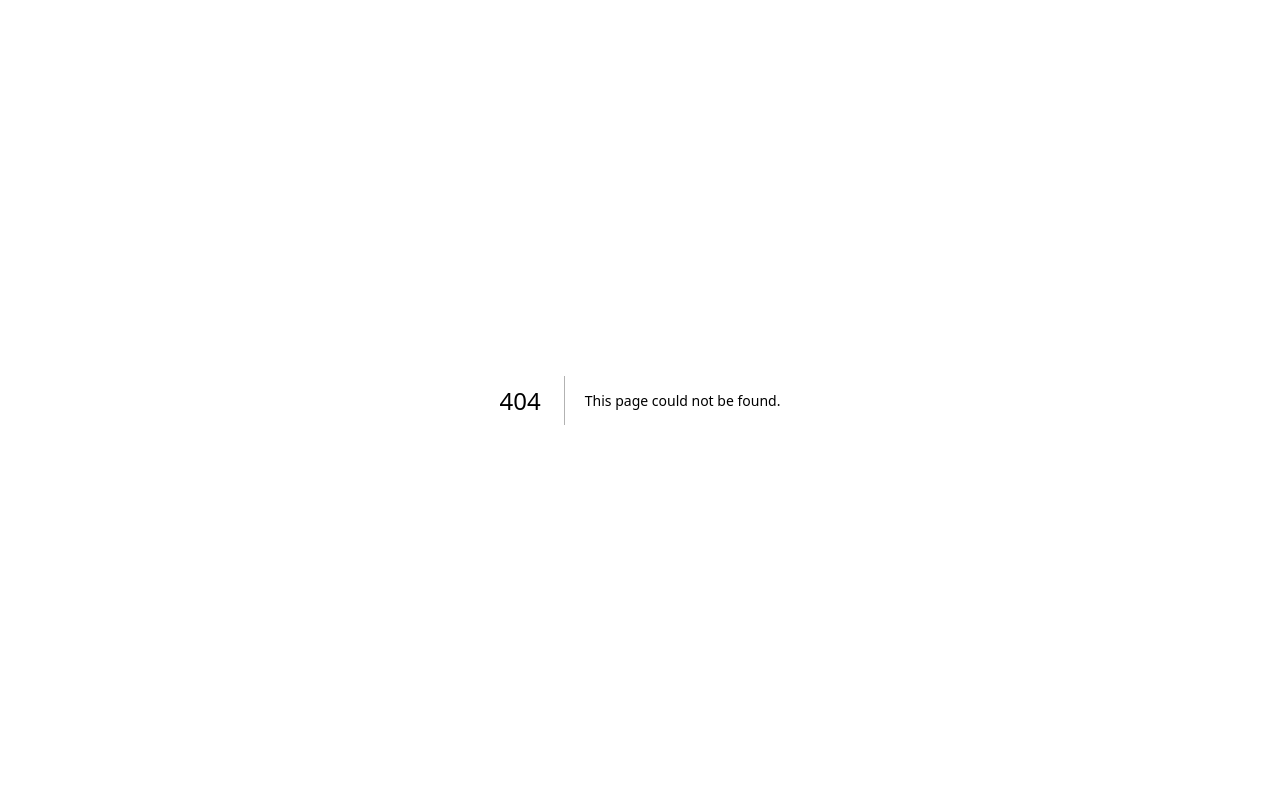
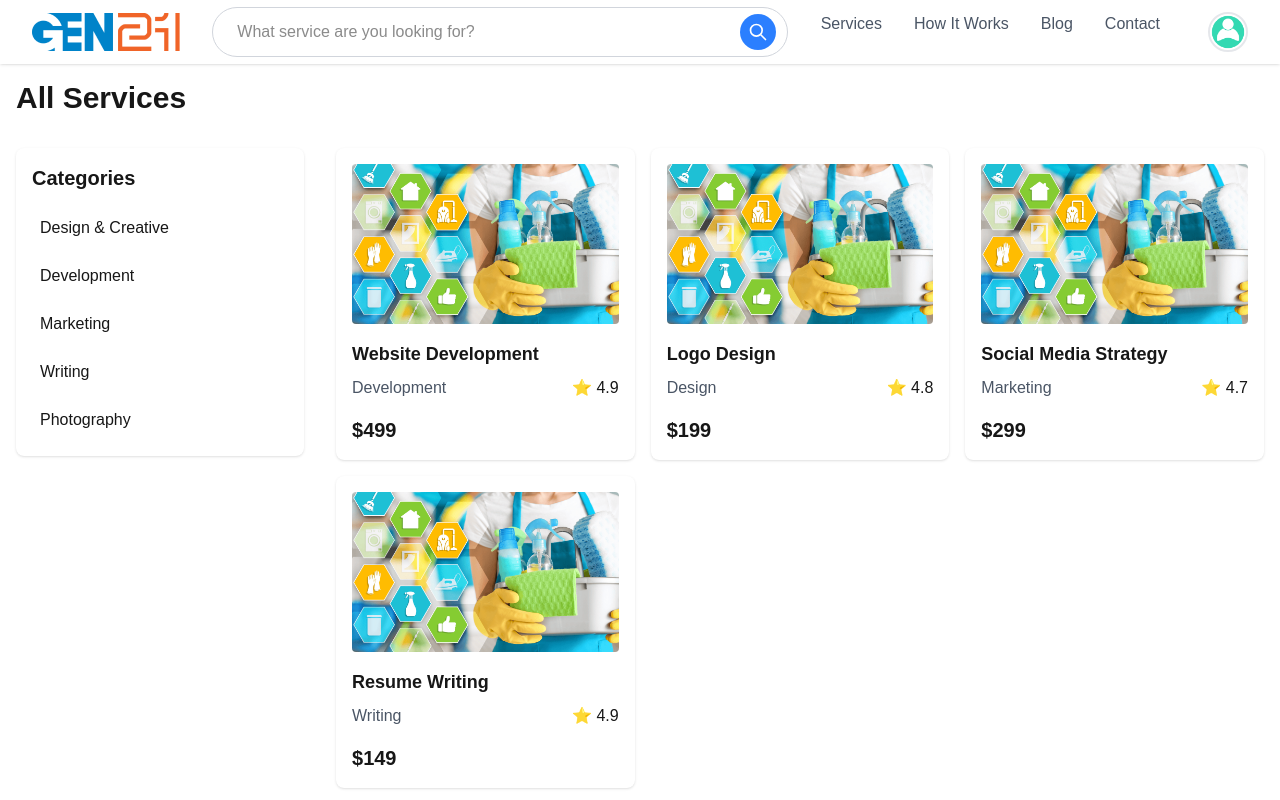
Before and after one commit to gen21au/gen21-frontend, a Next.js app: page /services in a window 1280 px wide. Before the commit this address had no page. Shown: the top 800 px of the page. Built offline with nearby package versions, Linux system fonts and the light colour scheme.

Commit message:
add all service page and fix the home search bar issue

```diff
--- a/src/app/layout.tsx
+++ b/src/app/layout.tsx
@@ -1,6 +1,8 @@
 import type { Metadata } from "next";
 import { Geist, Geist_Mono } from "next/font/google";
 import "@/styles/globals.css";
+import Header from '@/components/Includes/Header';
+import Footer from '@/components/Includes/Footer';
 
 const geistSans = Geist({
   variable: "--font-geist-sans",
@@ -13,8 +15,8 @@ const geistMono = Geist_Mono({
 });
 
 export const metadata: Metadata = {
-  title: "Create Next App",
-  description: "Generated by create next app",
+  title: "Welcome to GEN21: Bangladesh's Premier On-Demand Service Platform | GEN21",
+  description: "GEN21 offers hassle-free access to essential services in Bangladesh. Explore our user-friendly app, connect with verified providers, and elevate your lifestyle with convenience at your fingertips",
 };
 
 export default function RootLayout({
@@ -27,7 +29,9 @@ export default function RootLayout({
       <body
         className={`${geistSans.variable} ${geistMono.variable} antialiased`}
       >
-        {children}
+        <Header />
+        <main className="min-h-[calc(100vh-140px)]">{children}</main>
+        <Footer />
       </body>
     </html>
   );
--- a/src/app/page.tsx
+++ b/src/app/page.tsx
@@ -1,4 +1,3 @@
-import Header from '../components/Includes/Header'
 import HeroSlider from '../components/Home/HeroSlider'
 import HowItWorks from '../components/Home/HowItWorks'
 import ServiceCategoryCarousel from '../components/Home/ServiceCategoryCarousel'
@@ -6,12 +5,10 @@ import TrendingServices from '../components/Home/TrendingServices'
 import FeaturesSection from '../components/Home/FeaturesSection'
 import Testimonials from '../components/Home/Testimonials'
 import AppDownloadSection from '../components/Home/AppDownloadSection'
-import Footer from '../components/Includes/Footer'
 
 export default function Home() {
   return (
     <div className="min-h-screen">
-      <Header />
       <main>
         <HeroSlider />
         <ServiceCategoryCarousel />
@@ -21,7 +18,6 @@ export default function Home() {
         <Testimonials />
         <AppDownloadSection />
       </main>
-      <Footer />
     </div>
   );
 }
--- /dev/null
+++ b/src/app/services/page.tsx
@@ -0,0 +1,21 @@
+import React from 'react';
+import CategoryList from '@/components/Services/CategoryList';
+import ServiceList from '@/components/Services/ServiceList';
+
+const AllServicesPage = () => {
+  return (
+    <div className="container mx-auto p-4">
+      <h1 className="text-3xl font-bold mb-8">All Services</h1>
+      <div className="grid grid-cols-1 md:grid-cols-4 gap-8">
+        <div className="md:col-span-1">
+          <CategoryList />
+        </div>
+        <div className="md:col-span-3">
+          <ServiceList />
+        </div>
+      </div>
+    </div>
+  );
+};
+
+export default AllServicesPage;
--- a/src/components/Home/HeroSlider.tsx
+++ b/src/components/Home/HeroSlider.tsx
@@ -5,7 +5,7 @@ import SearchInput from './SearchInput';
 
 export default function HeroSlider() {
   return (
-    <div className="relative h-[500px]">
+    <div id="hero-section" className="relative h-[500px]">
       <div className="absolute inset-0 overflow-hidden">
         <Image
           src="/home-service.jpg"
--- a/src/components/Includes/Header.tsx
+++ b/src/components/Includes/Header.tsx
@@ -3,13 +3,32 @@
 import Link from 'next/link';
 import Image from 'next/image';
 import { useState, useEffect, useRef } from 'react';
+import { usePathname } from 'next/navigation';
 import SearchInput from '@/components/Home/SearchInput';
 import debounce from 'lodash.debounce';
 
 export default function Header() {
+  const pathname = usePathname();
+  const [showSearch, setShowSearch] = useState(pathname !== '/');
   const [isScrolled, setIsScrolled] = useState(false);
   const [isDropdownOpen, setIsDropdownOpen] = useState(false);
   const dropdownRef = useRef<HTMLDivElement>(null);
+  const heroSectionRef = useRef<HTMLElement | null>(null);
+
+  useEffect(() => {
+    if (pathname === '/') {
+      heroSectionRef.current = document.getElementById('hero-section');
+      const handleScroll = debounce(() => {
+        if (heroSectionRef.current) {
+          const heroBottom = heroSectionRef.current.getBoundingClientRect().bottom;
+          setShowSearch(heroBottom <= 100); // Show search when hero bottom reaches 100px from top
+        }
+      }, 100);
+
+      window.addEventListener('scroll', handleScroll);
+      return () => window.removeEventListener('scroll', handleScroll);
+    }
+  }, [pathname]);
 
   useEffect(() => {
     const handleClickOutside = (event: MouseEvent) => {
@@ -24,7 +43,7 @@ export default function Header() {
 
   useEffect(() => {
     const handleScroll = () => {
-      setIsScrolled(window.scrollY > 20);
+      setIsScrolled(window.scrollY > 40);
     };
     const debouncedScroll = debounce(handleScroll, 20);
     window.addEventListener('scroll', debouncedScroll);
@@ -39,9 +58,9 @@ export default function Header() {
             <Image src="/logo.png" width={148} height={38} alt="Gen21 Logo" />
           </Link>
 
-          <div className={`flex-1 max-w-xl mx-8 hidden md:block transition-all duration-300 ${
-            isScrolled ? 'opacity-100 translate-y-0' : 'opacity-0 -translate-y-2'
-          }`}>
+<div className={`flex-1 max-w-xl mx-8 hidden md:block transition-all duration-300 ${
+  pathname !== '/' ? 'opacity-100 translate-y-0' : (showSearch ? 'opacity-100 translate-y-0' : 'opacity-0 -translate-y-2')
+}`}>
             <SearchInput />
           </div>
 
@@ -101,6 +120,8 @@ export default function Header() {
           </button>
         </div>
       </nav>
+
+      {/* Search Input - Show always on non-home pages, show on home page after scroll */}
     </header>
   );
 }
--- /dev/null
+++ b/src/components/Services/CategoryList.tsx
@@ -0,0 +1,30 @@
+import React from 'react';
+
+const CategoryList = () => {
+  // TODO: Replace with API data
+  const categories = [
+    { id: 1, name: 'Design & Creative', count: 12 },
+    { id: 2, name: 'Development', count: 8 },
+    { id: 3, name: 'Marketing', count: 15 },
+    { id: 4, name: 'Writing', count: 5 },
+    { id: 5, name: 'Photography', count: 7 },
+  ];
+
+  return (
+    <div className="bg-white p-4 rounded-lg shadow">
+      <h2 className="text-xl font-semibold mb-4">Categories</h2>
+      <ul className="space-y-2">
+        {categories.map((category) => (
+          <li
+            key={category.id}
+            className="p-2 hover:bg-gray-100 rounded cursor-pointer"
+          >
+            {category.name}
+          </li>
+        ))}
+      </ul>
+    </div>
+  );
+};
+
+export default CategoryList;
--- /dev/null
+++ b/src/components/Services/ServiceList.tsx
@@ -0,0 +1,67 @@
+import React from 'react';
+
+const ServiceList = () => {
+  // TODO: Replace with API data
+  const services = [
+    {
+      id: 1,
+      category: 'Development',
+      title: 'Website Development',
+      rating: 4.9,
+      reviews: 128,
+      price: 499,
+      image: '/service-thumb.png'
+    },
+    {
+      id: 2,
+      category: 'Design',
+      title: 'Logo Design',
+      rating: 4.8,
+      reviews: 89,
+      price: 199,
+      image: '/service-thumb.png'
+    },
+    {
+      id: 3,
+      category: 'Marketing',
+      title: 'Social Media Strategy',
+      rating: 4.7,
+      reviews: 45,
+      price: 299,
+      image: '/service-thumb.png'
+    },
+    {
+      id: 4,
+      category: 'Writing',
+      title: 'Resume Writing',
+      rating: 4.9,
+      reviews: 67,
+      price: 149,
+      image: '/service-thumb.png'
+    },
+  ];
+
+  return (
+    <div className="grid grid-cols-1 md:grid-cols-2 lg:grid-cols-3 gap-4">
+      {services.map((service) => (
+        <div key={service.id} className="bg-white p-4 rounded-lg shadow">
+          <img
+            src={service.image}
+            alt={service.title}
+            className="w-full h-40 object-cover rounded mb-4"
+          />
+          <h3 className="font-semibold text-lg mb-2">{service.title}</h3>
+          <div className="flex justify-between items-center">
+            <span className="text-gray-600">{service.category}</span>
+            <div className="flex items-center">
+              ⭐ {service.rating}
+            </div>
+          </div>
+          <div className="mt-4 font-bold text-xl">${service.price}</div>
+        </div>
+      ))}
+    </div>
+  );
+};
+
+export default ServiceList;
```
